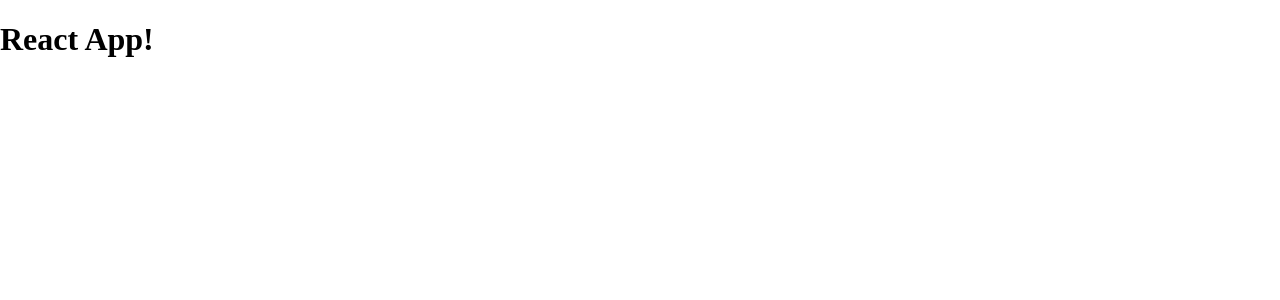
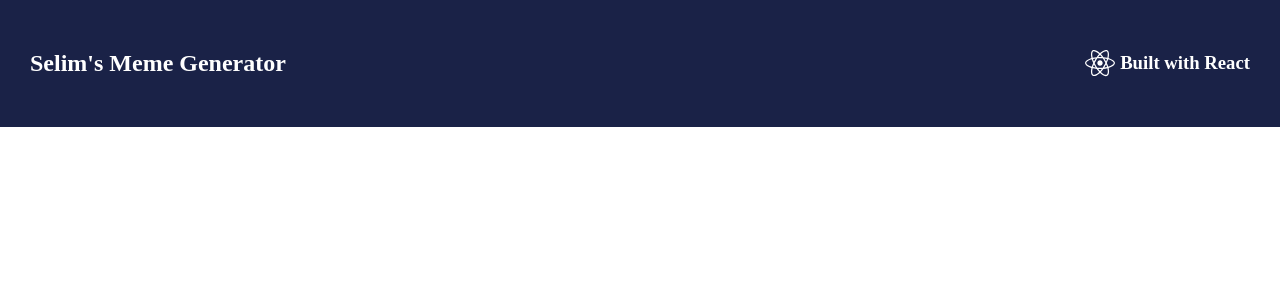
Before and after one commit to selimyay00/meme-generator, a React (Vite) app: page / in a window 1280 px wide. Shown: the top 300 px of the page. Built offline with nearby package versions, Linux system fonts and the light colour scheme.

Commit message:
completed the header section

```diff
--- /dev/null
+++ b/components/Header.jsx
@@ -0,0 +1,16 @@
+import { FaReact } from 'react-icons/fa';
+
+function Header() {
+    return (
+        <div className="header">
+            <h2>Selim's Meme Generator</h2>
+            <div className='right-side'>
+            <FaReact size={30} style={{marginRight: '5'}} />
+            <h3>Built with React</h3>
+            </div>
+
+        </div>
+    )
+}
+
+export default Header
--- a/package.json
+++ b/package.json
@@ -11,7 +11,8 @@
   },
   "dependencies": {
     "react": "^18.2.0",
-    "react-dom": "^18.2.0"
+    "react-dom": "^18.2.0",
+    "react-icons": "^4.11.0"
   },
   "devDependencies": {
     "@types/react": "^18.2.15",
--- a/src/App.jsx
+++ b/src/App.jsx
@@ -1,6 +1,10 @@
+import Header from "../components/Header"
+
 function App() {
   return (
-    <h1>React App!</h1>
+    <div>
+      <Header />
+    </div>
   )
 }
 
--- a/src/index.css
+++ b/src/index.css
@@ -5,3 +5,17 @@
 body {
   margin: 0;
 }
+
+.header {
+  display: flex;
+  align-items: center;
+  justify-content: space-between;
+  padding: 30px;
+  background-color: #1a2247;
+  color: white;
+}
+
+.right-side {
+  display: flex;
+  align-items: center;
+}
```
Also changed, not shown: 1 other file (tests, documents, lock files or other folders).
